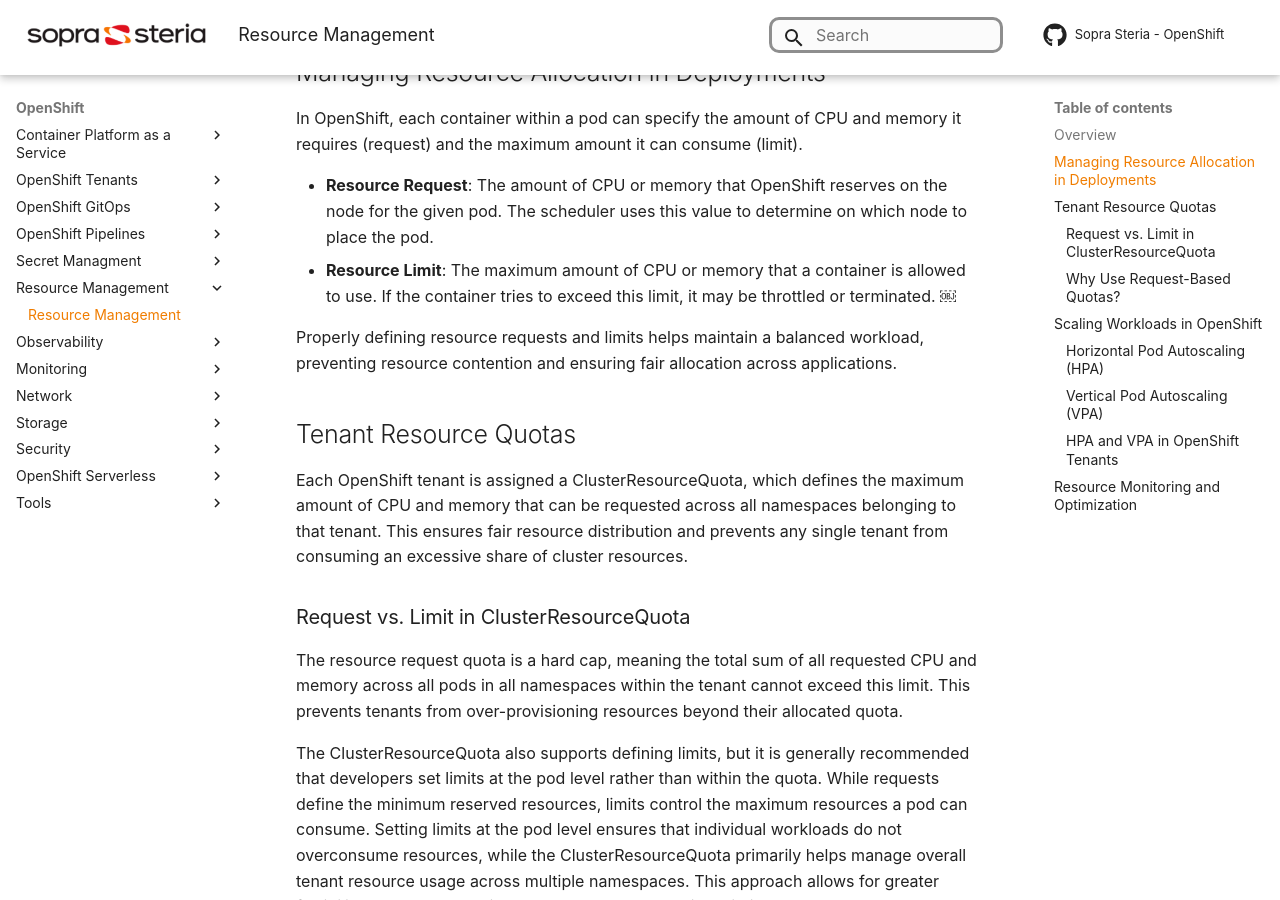
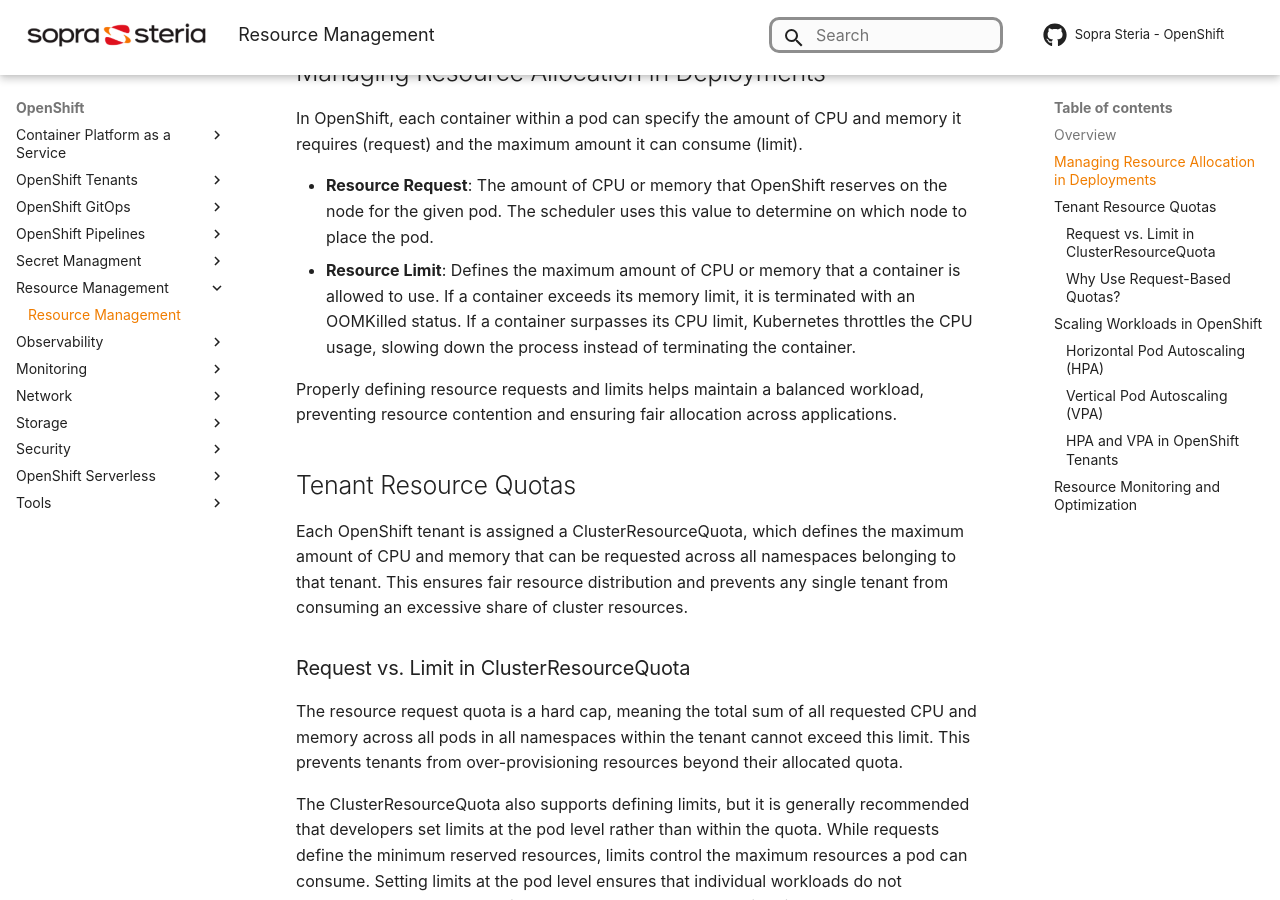
Before and after one commit to Sopra-Steria-Norge-Kubernetes/OpenShift, an MkDocs documentation site: the page built from docs/Resource Management/resource-management.md, in a window 1280 px wide and 900 px high, scrolled down 442 px. Built offline with MkDocs 1.6.1 and Material for MkDocs 9.7.7, drawn with Linux system fonts in a browser that asks for light colours; some web fonts are replaced; comment, search, counter and statistics services are not loaded.

Commit message:
Updated resource managemnet doc

```diff
--- a/docs/Resource Management/resource-management.md
+++ b/docs/Resource Management/resource-management.md
@@ -15,7 +15,7 @@
 In OpenShift, each container within a pod can specify the amount of CPU and memory it requires (request) and the maximum amount it can consume (limit).
 
 - **Resource Request**: The amount of CPU or memory that OpenShift reserves on the node for the given pod. The scheduler uses this value to determine on which node to place the pod.
-- **Resource Limit**: The maximum amount of CPU or memory that a container is allowed to use. If the container tries to exceed this limit, it may be throttled or terminated. ￼
+- **Resource Limit**: Defines the maximum amount of CPU or memory that a container is allowed to use. If a container exceeds its memory limit, it is terminated with an OOMKilled status. If a container surpasses its CPU limit, Kubernetes throttles the CPU usage, slowing down the process instead of terminating the container.
 
 Properly defining resource requests and limits helps maintain a balanced workload, preventing resource contention and ensuring fair allocation across applications.
 
```
